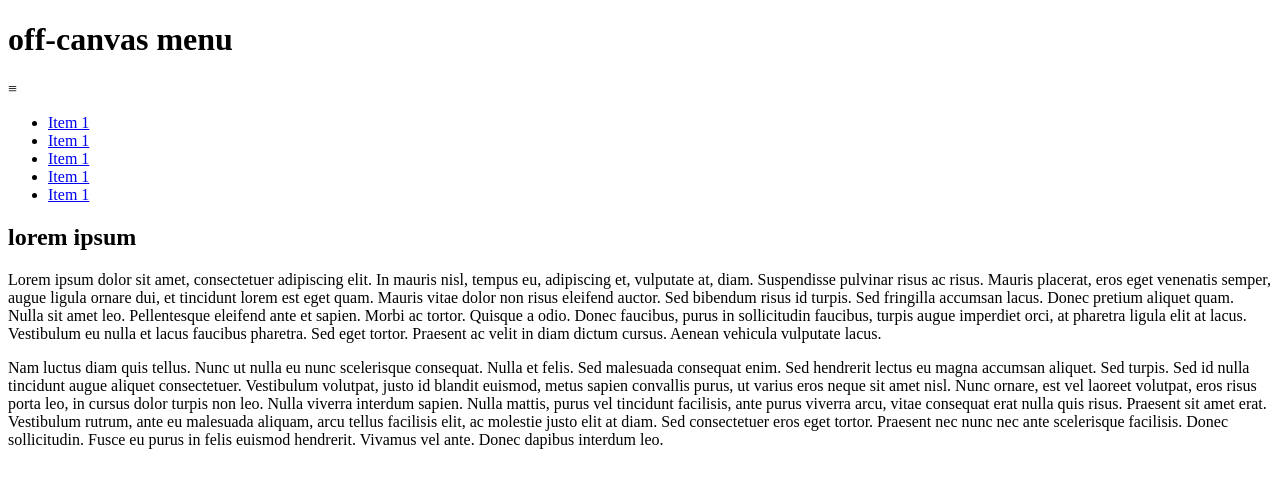
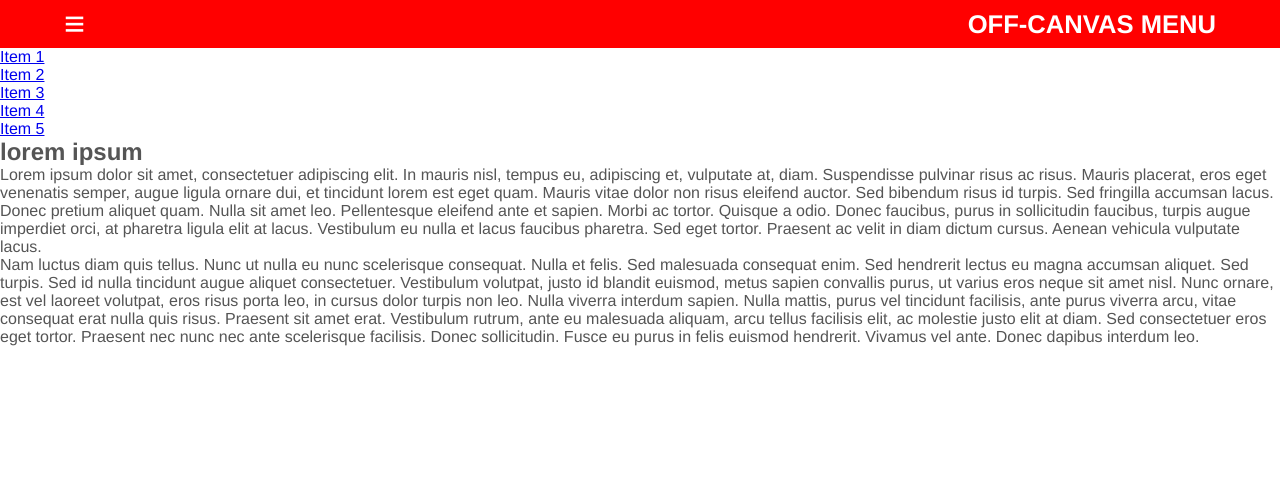
Before and after one commit to renato1958/offcanvas, a website: page index.html in a window 1280 px wide. Drawn offline with Linux system fonts and the light colour scheme.

Commit message:
Aggiunti alcuni stili

```diff
--- a/index.html
+++ b/index.html
@@ -3,14 +3,83 @@
   <head>
   	<meta charset="utf-8">
   	<title>Menu off-canvas</title>
+
   	<script src="assets/js/vendor/jquery.js"></script>
+
+  	<style>
+  	  * {
+  	  	box-sizing: border-box;
+  	  }
+
+  	  body, h1, h2, h3, h4, h5, h6, p, ol, ul {
+  	  	margin: 0;
+  	  	padding: 0;
+  	  }
+
+  	  ol, ul {
+  	  	list-style-type: none;
+  	  }
+
+  	  .clearfix:before, .clearfix:after {
+  	  	content: ' ';
+  	  	display: table;
+  	  }
+
+  	  .clearfix:after {
+  	  	clear: both;
+  	  }
+
+  	  body {
+  	  	font-size: 1rem;
+  	  	font-family: helvetica, verdana, arial, sans-serif;
+  	  	font-weight: normal;
+  	  	font-style: normal;
+  	  	background-color: #fff;
+  	  	color: #555;
+  	  }
+
+  	  .outer-wrapper {
+  	  	width: 100%;
+  	  	position: relative;
+  	  	overflow: hidden;
+  	  }
+
+  	  .inner-wrapper {
+  	  	width: 100%;
+  	  	position: relative;
+  	  }
+
+  	  .block {
+  	  	position: relative;
+  	  }
+
+  	  .main-header {
+  	  	height: 3rem;
+  	  	background-color: red;
+  	  	color: white;
+  	  	line-height: 3rem;
+  	  }
+
+  	  .main-title {
+  	  	font-size: 1.6rem;
+  	  	float: right;
+  	  	margin-right: 5%;
+  	  	text-transform: uppercase;
+  	  }
+
+  	  .toggle-menu {
+  	  	font-size: 2.25rem;
+  	  	padding: 0 5%;
+  	  	cursor: pointer;
+  	  }
+  	</style>
   </head>
 
   <body>
   	<div class="outer-wrapper">
   		<div class="inner-wrapper">
   			<header class="main-header" role="banner">
-  				<div class="block">
+  				<div class="block clearfix">
   					<h1 class="main-title">off-canvas menu</h1>
   					<a class="toggle-menu">&equiv;</a>
   				</div><!-- .block -->
@@ -18,10 +87,10 @@
   			<nav class="main-nav" role="navigation">
   				<ul class="list">
   					<li><a href="#">Item 1</a></li>
-  					<li><a href="#">Item 1</a></li>
-  					<li><a href="#">Item 1</a></li>
-  					<li><a href="#">Item 1</a></li>
-  					<li><a href="#">Item 1</a></li>
+  					<li><a href="#">Item 2</a></li>
+  					<li><a href="#">Item 3</a></li>
+  					<li><a href="#">Item 4</a></li>
+  					<li><a href="#">Item 5</a></li>
   				</ul>
   			</nav>
   			<main class="main-content">
```
